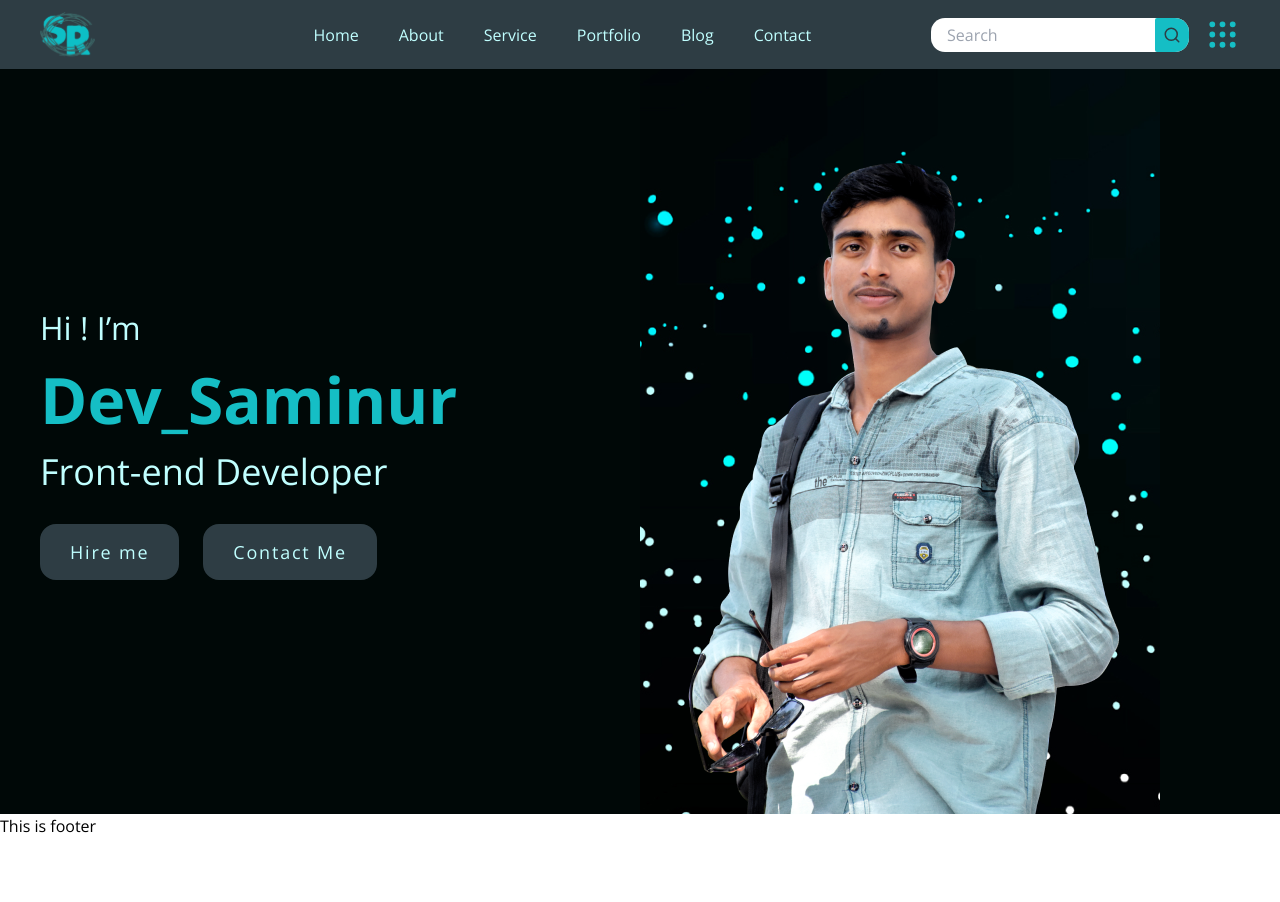
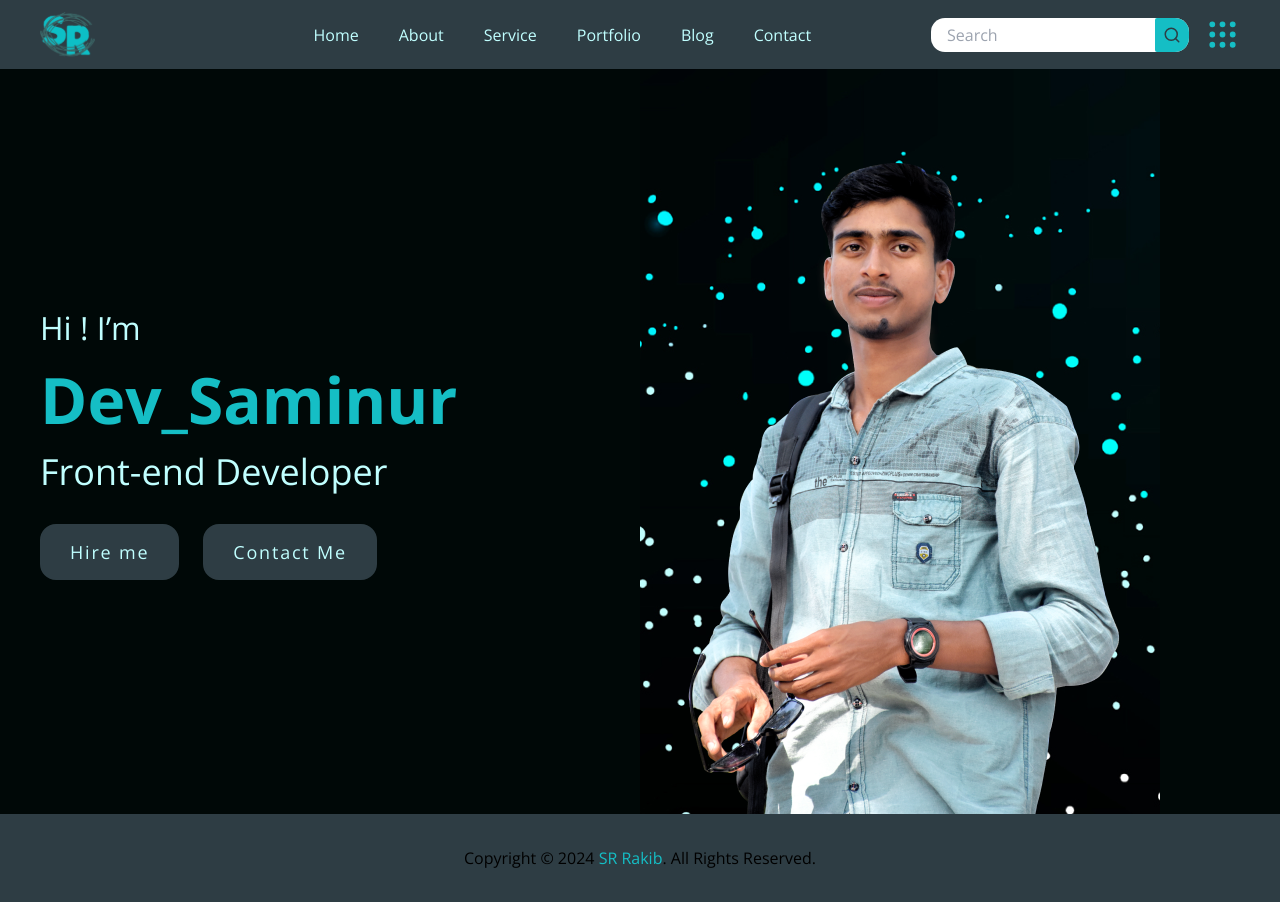
Before and after one commit to dev-saminur/sr-my-portfolio, a Next.js app: page / in a window 1280 px wide. Before the commit the page ends 838 px from the top, so only its background shows below. Built offline with nearby package versions, Linux system fonts and the light colour scheme.

Commit message:
Update Footer.js

```diff
--- a/src/components/Footer/Footer.js
+++ b/src/components/Footer/Footer.js
@@ -1,7 +1,17 @@
 import React from "react";
 
 const Footer = () => {
-  return <div>This is footer</div>;
+  return (
+    <>
+      <div className="bg-gray py-8">
+        <p className="text-base text-center text-whiteColor font-normal">
+          Copyright © 2024{" "}
+          <span className="text-linkColor font-medium">SR Rakib</span>. All
+          Rights Reserved.
+        </p>
+      </div>
+    </>
+  );
 };
 
 export default Footer;
```
